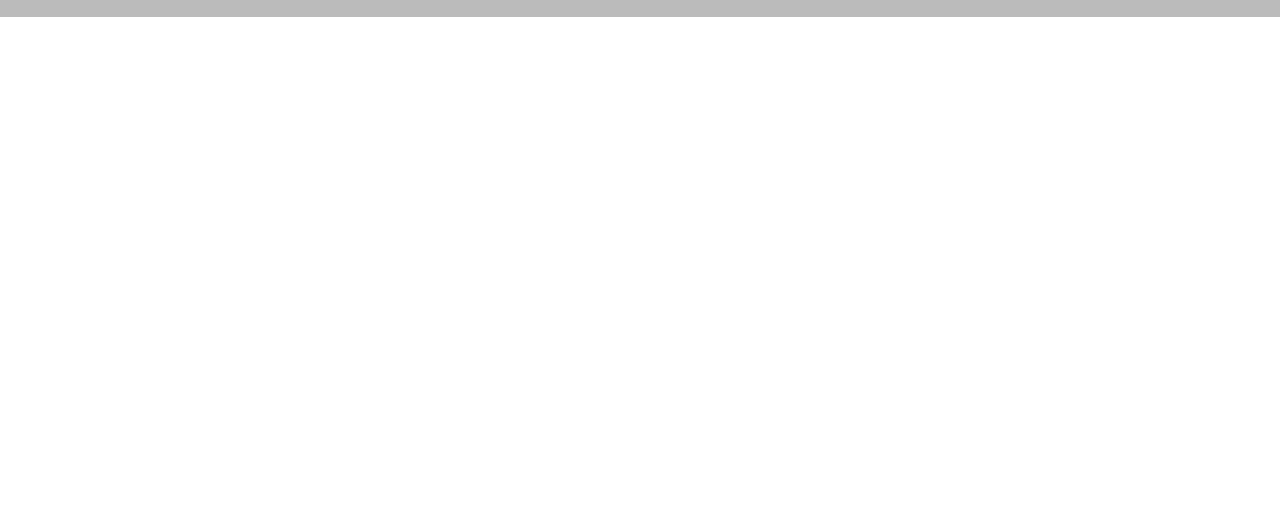
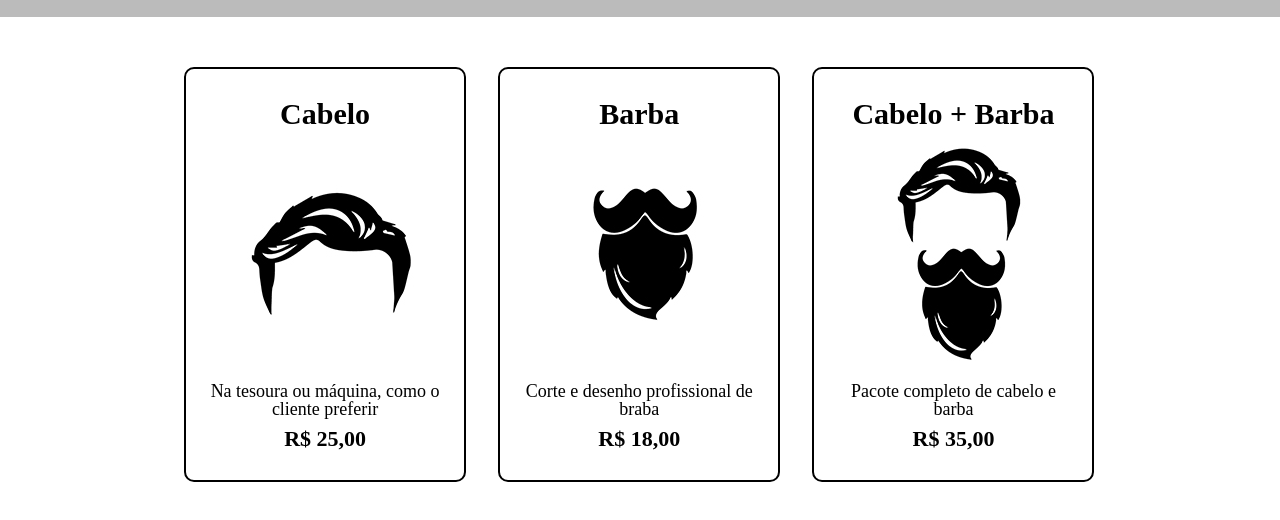
Before and after one commit to EvertonFredrich/Curso-HTML-CSS-Alura, a plain HTML site: page produtos.html in a window 1280 px wide. Shown: the part 276-796 px from the top of the page. Drawn offline with Linux system fonts and the light colour scheme.

Commit message:
continuação da 2 parte

```diff
--- a/produtos.css
+++ b/produtos.css
@@ -27,3 +27,51 @@ nav a {
     font-size: 22px;
     text-decoration: none;
 }
+
+nav a:hover {
+    color: #C19C17;
+    text-decoration: underline;
+}
+
+.produtos {
+    width: 940px;
+    margin: 0 auto;
+    padding: 50px 0;
+}
+
+.produtos li {
+    display: inline-block;
+    text-align: center;
+    width: 30%;
+    vertical-align: top;
+    margin: 0 1.5%;
+    padding: 30px 20px;
+    box-sizing: border-box;
+    border: 2px solid black;
+    border-radius: 10px;
+
+}
+
+.produtos li:hover {
+    border-color: #C19C17;
+
+}
+
+.produtos li:hover h2 {
+    font-size: 34px;
+}
+
+.produtos h2 {
+    font-size: 30px;
+    font-weight: bold;
+}
+
+.produtos-descricao {
+    font-size: 18px;
+}
+
+.produtos-preco {
+    font-size: 22px;
+    font-weight: bold;
+    margin-top: 10px;
+}
--- a/produtos.html
+++ b/produtos.html
@@ -21,6 +21,23 @@
         </header>
 
         <main>
+            <ul class="produtos">
+                <li><h2>Cabelo</h2>
+                    <img src="cabelo.jpg">
+                    <p class="produtos-descricao">Na tesoura ou máquina, como o cliente preferir</p>
+                    <p class="produtos-preco">R$ 25,00</p>
+                </li>
+                <li><h2>Barba</h2>
+                    <img src="barba.jpg">
+                    <p class="produtos-descricao">Corte e desenho profissional de braba</p>
+                    <p class="produtos-preco">R$ 18,00</p>
+                </li>
+                <li><h2>Cabelo + Barba</h2>
+                    <img src="cabelo+barba.jpg">
+                    <p class="produtos-descricao">Pacote completo de cabelo e barba</p>
+                    <p class="produtos-preco">R$ 35,00</p>
+                </li>
+            </ul>
 
         </main>
     </body>
```
